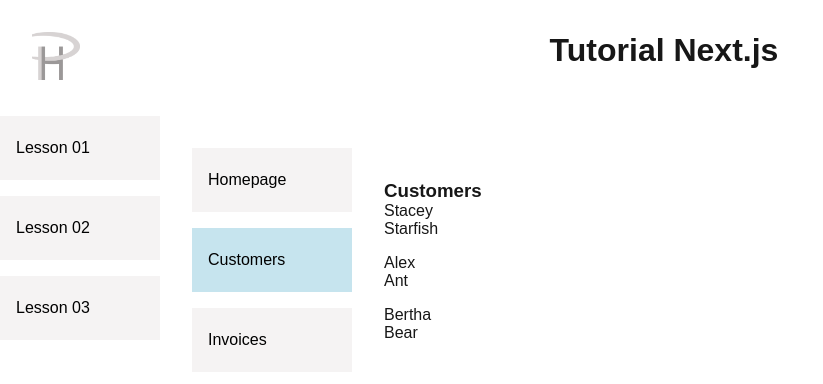
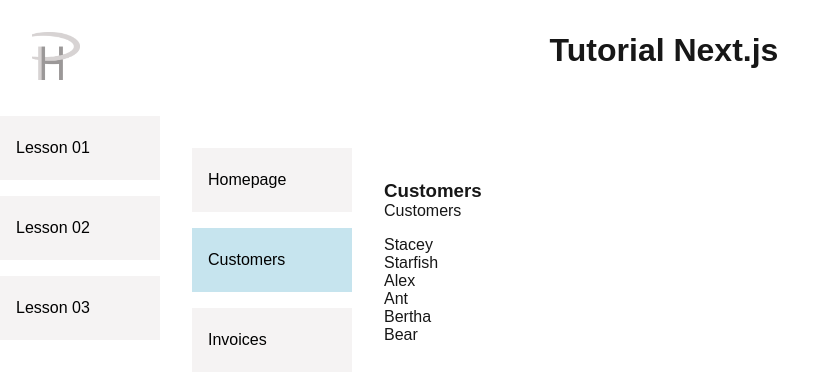
Before and after one commit to Yobuligo/tutorial.nextjs, a Next.js app: page /lesson03/customers in a window 1280 px wide. Shown: the top 384 px of the page, without its empty margins (0-823 px from the left). Built offline with nearby package versions, Linux system fonts and the light colour scheme.

Commit message:
Add Fallback for loading CustomerList

```diff
--- a/app/lesson03/customers/page.tsx
+++ b/app/lesson03/customers/page.tsx
@@ -1,13 +1,21 @@
-import { fetchCustomers } from "@/api/fetchCustomers";
-import { CustomerList } from "@/features/customerList/CustomerList";
+import { Spinner } from "@/components/spinner/Spinner";
+import CustomerList from "@/features/customerList/CustomerList";
+import { Suspense } from "react";
 
 export default async function CustomersPage() {
-  const customers = await fetchCustomers(2000);
-
   return (
     <div>
       <h3>Customers</h3>
-      <CustomerList customers={customers} />
+      <Suspense
+        fallback={
+          <>
+            <h1>...Loading</h1>
+            <Spinner />
+          </>
+        }
+      >
+        <CustomerList title="Customers" />
+      </Suspense>
     </div>
   );
 }
--- a/features/customerList/CustomerList.tsx
+++ b/features/customerList/CustomerList.tsx
@@ -1,11 +1,19 @@
+import { fetchCustomers } from "@/api/fetchCustomers";
 import { CustomerItem } from "../customerItem/CustomerItem";
 import styles from "./CustomerList.module.scss";
 import { ICustomerListProps } from "./ICustomerListProps";
 
-export const CustomerList: React.FC<ICustomerListProps> = (props) => {
-  const content = props.customers.map((customer) => (
+export default async function CustomerList(props: ICustomerListProps) {
+  const customers = await fetchCustomers(2000);
+
+  const content = customers.map((customer) => (
     <CustomerItem key={customer.id} customer={customer} />
   ));
 
-  return <div className={styles.customerList}>{content}</div>;
-};
+  return (
+    <div className={styles.customerList}>
+      <div>{props.title}</div>
+      <div>{content}</div>
+    </div>
+  );
+}
--- a/features/customerList/ICustomerListProps.ts
+++ b/features/customerList/ICustomerListProps.ts
@@ -1,5 +1,3 @@
-import { ICustomer } from "@/shared/models/ICustomers";
-
 export interface ICustomerListProps {
-  customers: ICustomer[];
+  title: string;
 }
```
